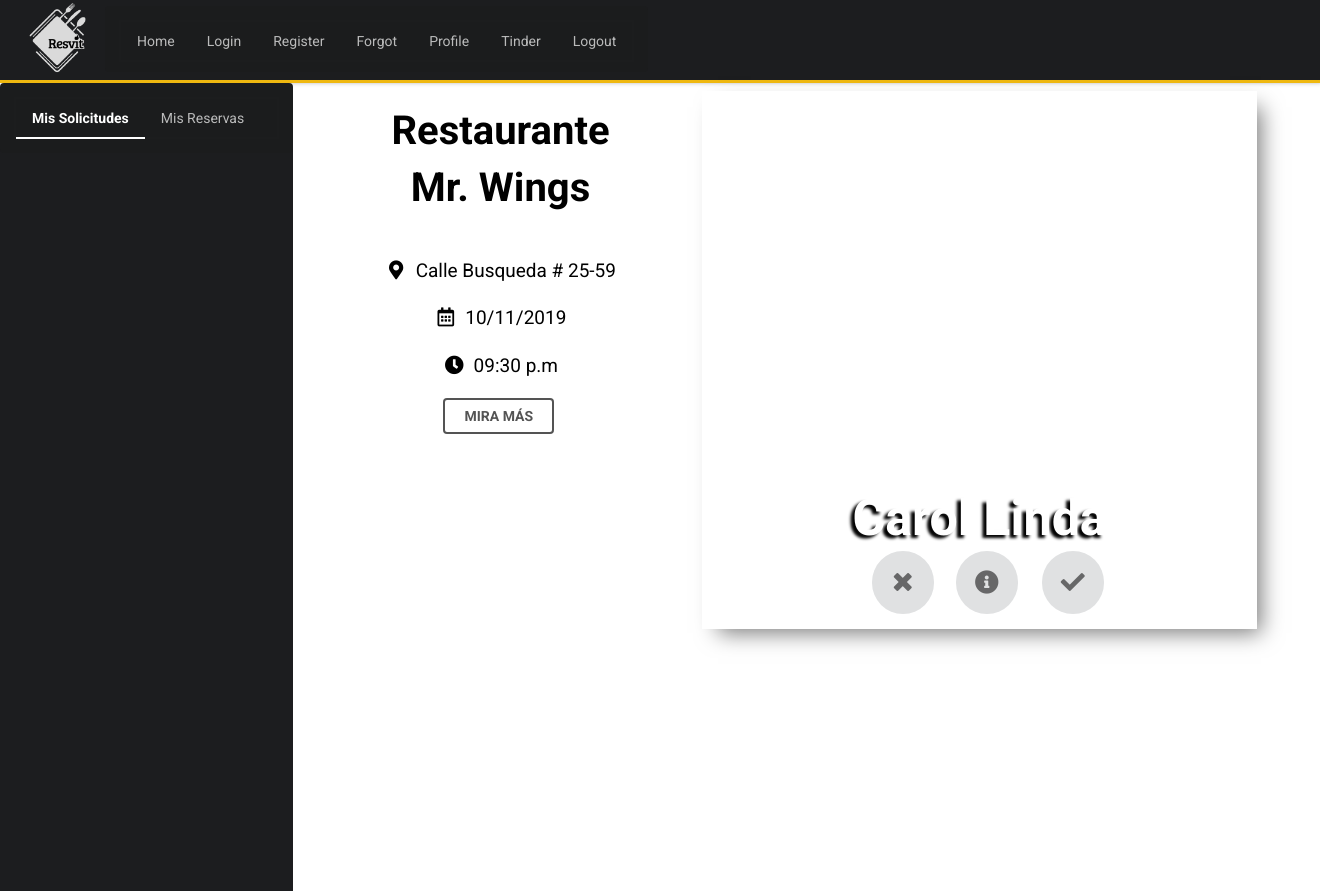
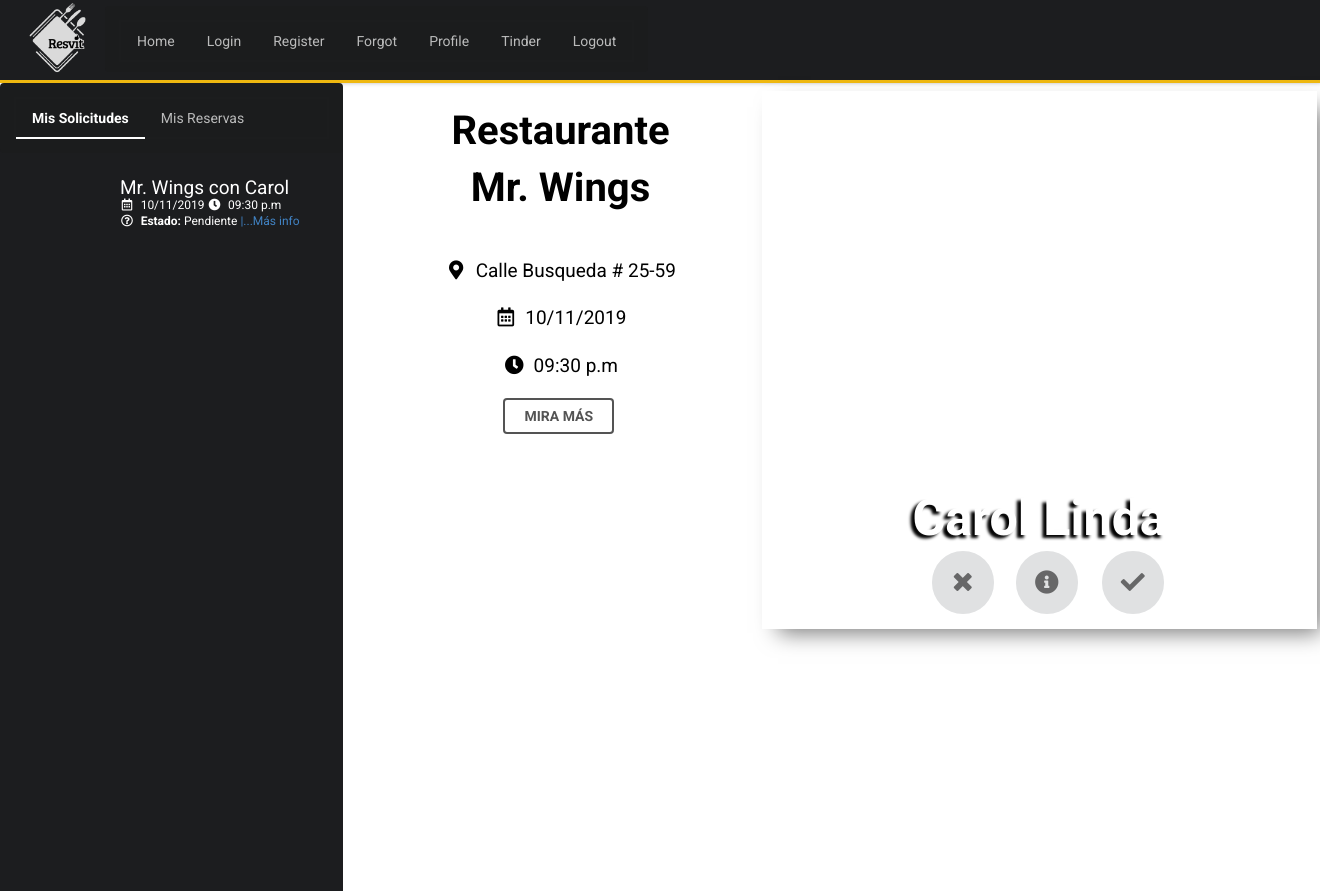
Before and after one commit to xavgar9/dinerUser, a Flask app: page /tinder in a window 1320 px wide. Run offline with Flask 2, Linux system fonts and the light colour scheme; the visitor is signed in with stand-in values (Sample User, id 1); data that the repository does not hold is empty; some libraries are stand-ins or nearby versions.

Commit message:
Update front tinder

```diff
--- a/static/styles.css
+++ b/static/styles.css
@@ -67,13 +67,13 @@
 	background: #1c1d1f;
 	position: absolute;
 	top: 91px;
-	width: 293px;
+	width: 343px;
 	height: 100%;
 	z-index:1;
 }
 
   .instagramGaleria {
-	  left: 702px;
+	  left: 762px;
 	  top: 91px;
 	  position: absolute;
 	  width: 555px;
@@ -83,7 +83,7 @@
   }
 
   .restauranteGaleria {
-	left: 83px;
+	left: 143px;
 	top: 102px;
 	position: absolute;
 	width: 835px;
@@ -93,28 +93,28 @@
 
 
 .iconInfo{
-	left: 956px;
+	left: 1016px;
 	top: 551px;
 	position: absolute;
 	z-index:1;
 }
 
 .iconCheck{
-	left: 1042px;
+	left: 1102px;
 	top: 551px;
 	position: absolute;
 	z-index:1;
 }
 
 .iconX{
-	left: 872px;
+	left: 932px;
 	top: 551px;
 	position: absolute;
 	z-index:1;
 }
 
 .iconIz{
-	left: 708px;
+	left: 768px;
 	top: 97px;
 	position: absolute;
 	z-index:1;
@@ -122,7 +122,7 @@
 
 
 .iconDr{
-	left: 1128px;
+	left: 1193px;
 	top: 97px;
 	position: absolute;
 	z-index:1;
@@ -266,6 +266,58 @@
 	z-index:10;
 }
 
+.iconInstaMini
+{
+	position: absolute;
+	width: 45px;
+	height: 56px;
+	z-index:10;
+	top: 5px;
+}
+
+.iconInstaMini1
+{
+	position: absolute;
+	width: 45px;
+	height: 56px;
+	z-index:10;
+	top: 5px;
+	left: 51px;
+}
+
+.textoPanelFecha {
+	position: sticky;
+	width: 215px;
+	height: 16px;
+	z-index:10;
+	left: 120px;
+}
+.textoPanelNom {
+	position: sticky;
+	width: 215px;
+	height: 22px;
+	z-index:10;
+	left: 120px;
+}
+.textoPanelEstado {
+	position: sticky;
+	width: 215px;
+	height: 22px;
+	z-index:10;
+	left: 120px;
+}
+
+
+.misReservasPanel
+{
+	left: 12px;
+	top: 174px;
+	position: absolute;
+	width: 535px;
+	height: 80px;
+	z-index:10;
+}
+
 #pSeparator2
 {
 	left: 12px;
@@ -328,7 +380,7 @@
 
 #NombreTinder
 {
-	left: 707px;
+	left: 767px;
 	top: 483px;
 	position: absolute;
 	width: 545px;
--- a/templates/tinder.html
+++ b/templates/tinder.html
@@ -29,6 +29,30 @@
                 'callback': null,
                 'styling': true,
                 'items': 8,
+                'items_per_row': 1,
+                'margin': 1
+            });
+            $.instagramFeed({
+                'username': 'misterwings',
+                'container': "#instagram-feed3",
+                'display_profile': true,
+                'display_biography': false,
+                'display_gallery': false,
+                'callback': null,
+                'styling': true,
+                'items': 0,
+                'items_per_row': 1,
+                'margin': 1
+            });
+            $.instagramFeed({
+                'username': 'carol_alt',
+                'container': "#instagram-feed4",
+                'display_profile': true,
+                'display_biography': false,
+                'display_gallery': false,
+                'callback': null,
+                'styling': true,
+                'items': 0,
                 'items_per_row': 1,
                 'margin': 1
             });
@@ -64,8 +88,53 @@
 <div class="lateralTinder">
     <div class="ui inverted segment">
         <div class="ui inverted secondary pointing menu">
-            <a class="item active">Mis Solicitudes</a>
-            <a class="item">Mis Reservas</a>
+            <a onclick="myFunction1()" class="item active">Mis Solicitudes</a>
+            <a onclick="myFunction()" class="item">Mis Reservas</a>
+        </div>
+    </div>
+</div>
+
+
+<!--##################### Menu Mis Solicitudes ###########################################################################-->
+<div id="misSolicitudesPanel" class="misReservasPanel">
+    <div class="iconInstaMini">
+        <div id="instagram-feed3" class="instagram_feed3"> </div>
+    </div>
+    <div class="iconInstaMini1">
+        <div id="instagram-feed4" class="instagram_feed4"> </div>
+    </div>
+        <div class="textoPanelNom">
+        <p style="font-family:Roboto;color:white;font-size: 19px">
+            Mr. Wings con Carol
+        </p>
+    </div>
+    <div class="textoPanelFecha">
+        <p style="font-family:Roboto;color:white;font-size: 12px">
+            <i class="calendar alternate outline icon"></i>
+            10/11/2019
+            <i class="clock icon"></i>
+            09:30 p.m
+        </p>
+    </div>
+    <div class="textoPanelEstado">
+            <p style="font-family:Roboto;color:white;font-size: 12px">
+                <i class="question circle outline icon"></i>
+                <strong>Estado: </strong>Pendiente
+                <a onclick="$('.ui.modal.infoPerfil').modal('show');">|...Más info</a>
+            </p>
+        </div>
+    <!--##################### Modal popup Info del perfil ###########################################################################-->
+    <div class="ui container">
+        <div class="ui modal masInfo">
+            <i class="close icon"></i>
+            <div class="header">Más información</div>
+            <div class="content">
+
+            </div>
+            <div class="actions">
+                <div class="ui green approve button">Aceptar</div>
+                <div class="ui red cancel button">Cancelar</div>
+            </div>
         </div>
     </div>
 </div>
@@ -128,4 +197,14 @@
 </div>
 
 
+<script>
+    function myFunction() {
+        document.getElementById("misSolicitudesPanel").style.display = "none";
+    }
+    function myFunction1() {
+        document.getElementById("misSolicitudesPanel").style.display = "block";
+    }
+</script>
+
+
 {% endblock %}
```
